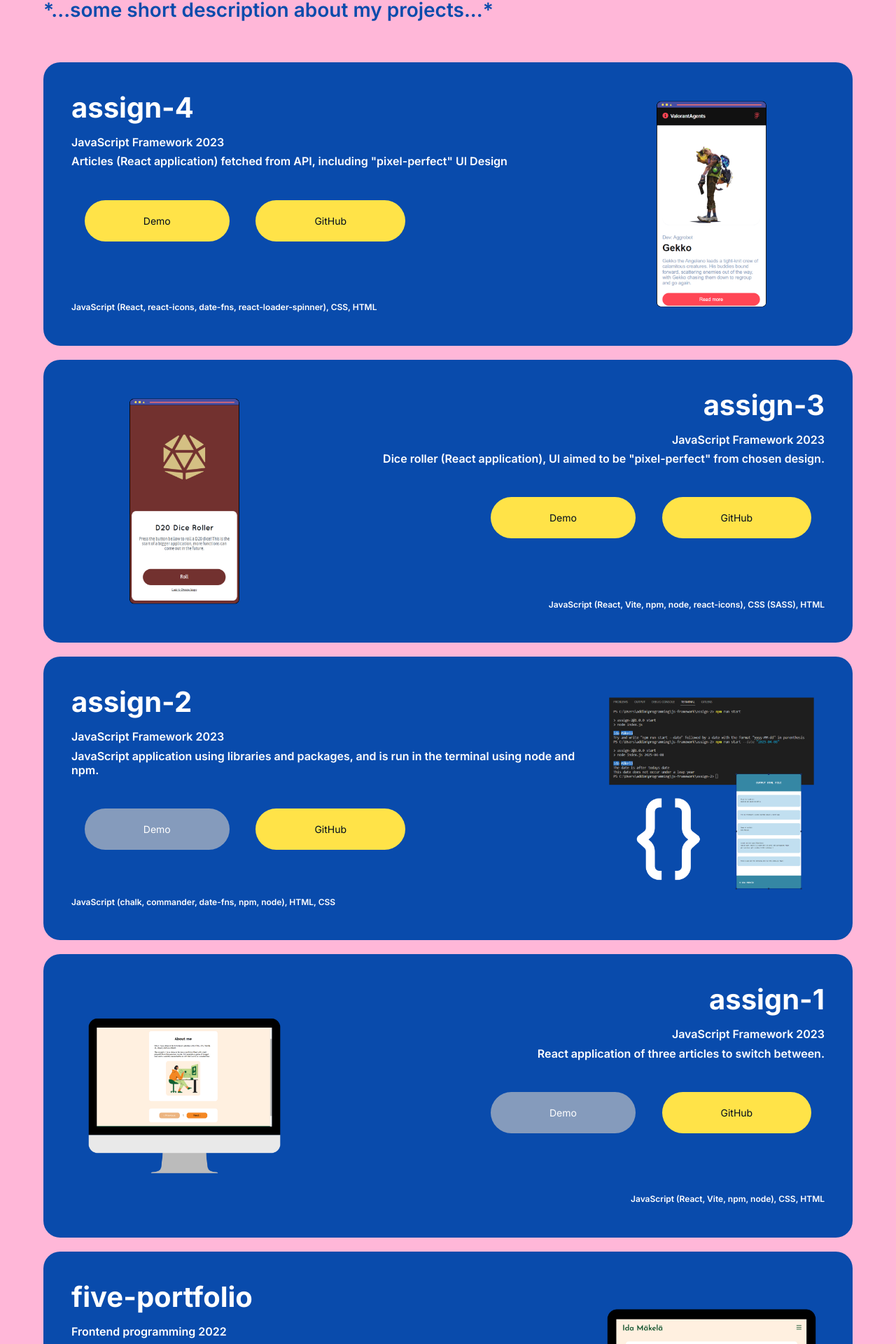
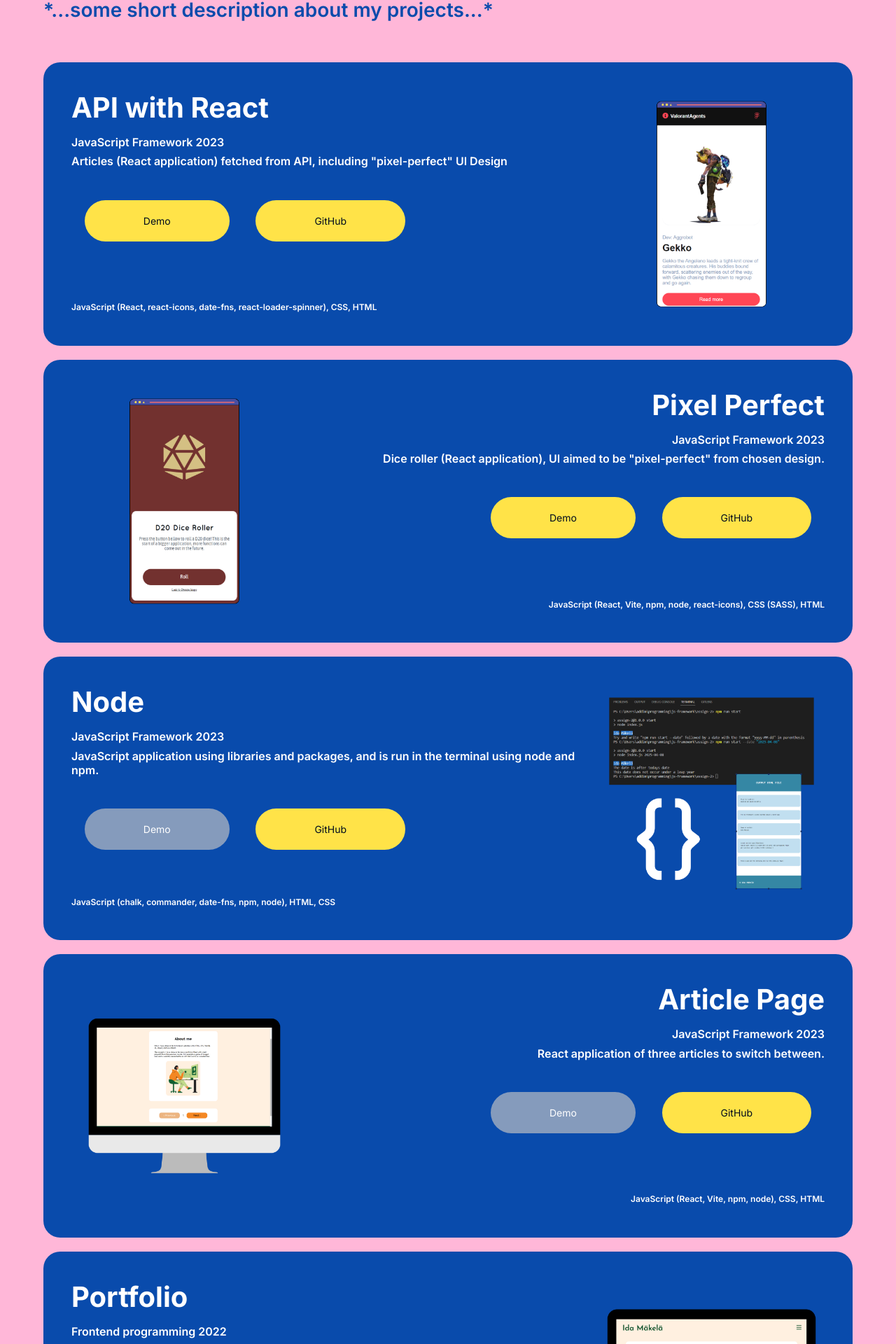
Before and after one commit to idamakela/assign-5, a Next.js app: page /projects in a window 1280 px wide. Shown: the part 331-2251 px from the top of the page at 70% size. Built offline with nearby package versions, Linux system fonts and the light colour scheme.

Commit message:
changed data titles

```diff
--- a/public/data.js
+++ b/public/data.js
@@ -2,7 +2,7 @@
 //DATA ITEMS = 9
 const data = [
     {
-        title: 'one-webpage',
+        title: 'Basic Webpage',
         course: 'Frontend programming 2022',
         desc: 'Responsive portfolio webpage prototype using only HTML and CSS.',
         tools: 'HTML, CSS',
@@ -14,7 +14,7 @@ const data = [
         keywords: ['responsive', 'webpage', 'no javascript'],
     },
     {
-        title: 'two-jsGame',
+        title: 'JavaScript Game',
         course: 'Frontend programming 2022',
         desc: 'Vanilla JS game of Hanged Man made to work through alerts.',
         tools: 'JavaScript, HTML, CSS',
@@ -26,7 +26,7 @@ const data = [
         keywords: [],
     },
     {
-        title: 'three-responsiveWebGame',
+        title: 'Responsive Web Game',
         course: 'Frontend programming 2022',
         desc: 'Responsive web game made with HTML, CSS and JQuery.',
         tools: 'JavaScript, CSS, HTML',
@@ -38,7 +38,7 @@ const data = [
         keywords: [],
     },
     {
-        title: 'four-api',
+        title: 'API',
         course: 'Frontend programming 2022',
         desc: 'Webpage connected to API using Fetch API.',
         tools: 'JavaScript (Fetch API), CSS, HTML',
@@ -50,7 +50,7 @@ const data = [
         keywords: [],
     },
     {
-        title: 'five-portfolio',
+        title: 'Portfolio',
         course: 'Frontend programming 2022',
         desc: 'Basic portfolio using JQuery, HTML and CSS.',
         tools: 'JavaScript (plugins, JQuery), HTML, CSS',
@@ -62,7 +62,7 @@ const data = [
         keywords: [],
     },
     {
-        title: 'assign-1',
+        title: 'Article Page',
         course: 'JavaScript Framework 2023',
         desc: 'React application of three articles to switch between.',
         tools: 'JavaScript (React, Vite, npm, node), CSS, HTML',
@@ -74,7 +74,7 @@ const data = [
         keywords: [],
     },
     {
-        title: 'assign-2',
+        title: 'Node',
         course: 'JavaScript Framework 2023',
         desc: 'JavaScript application using libraries and packages, and is run in the terminal using node and npm.',
         tools: 'JavaScript (chalk, commander, date-fns, npm, node), HTML, CSS',
@@ -86,7 +86,7 @@ const data = [
         keywords: [],
     },
     {
-        title: 'assign-3',
+        title: 'Pixel Perfect',
         course: 'JavaScript Framework 2023',
         desc: 'Dice roller (React application), UI aimed to be "pixel-perfect" from chosen design.',
         tools: 'JavaScript (React, Vite, npm, node, react-icons), CSS (SASS), HTML',
@@ -98,7 +98,7 @@ const data = [
         keywords: [],
     },
     {
-        title: 'assign-4',
+        title: 'API with React',
         course: 'JavaScript Framework 2023',
         desc: 'Articles (React application) fetched from API, including "pixel-perfect" UI Design',
         tools: 'JavaScript (React, react-icons, date-fns, react-loader-spinner), CSS, HTML',
```
